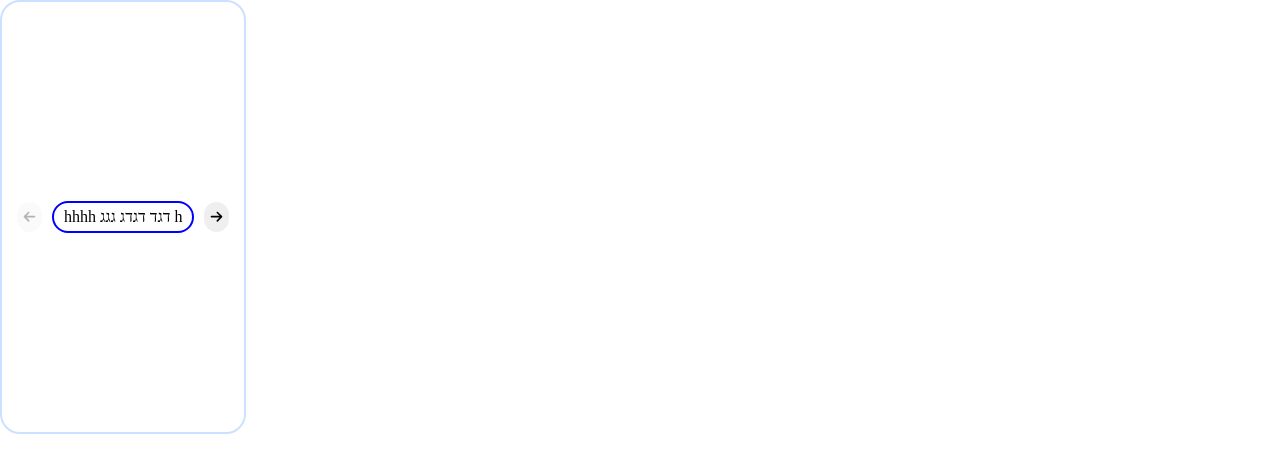
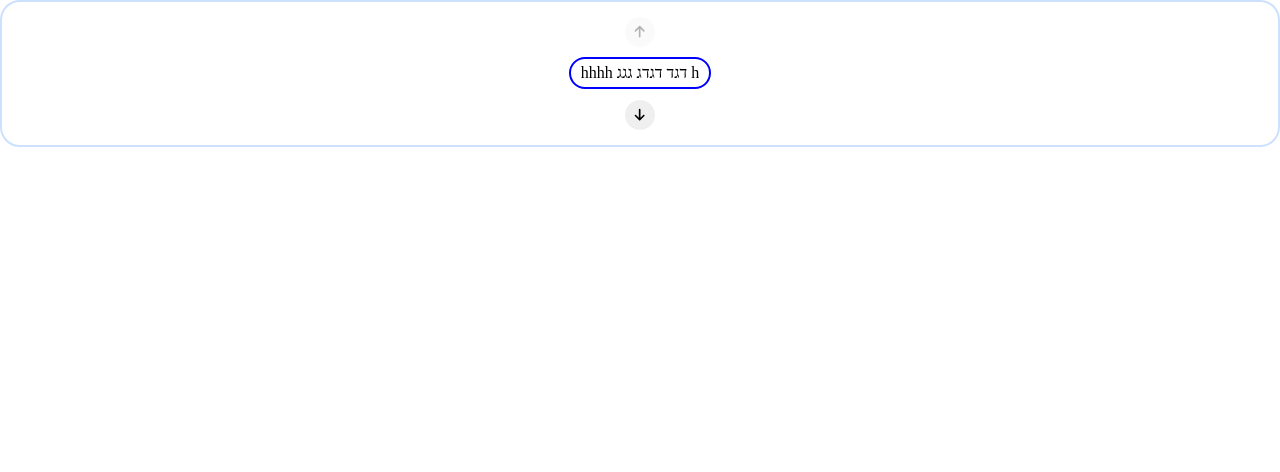
Before and after one commit to hadar888/Reeco-Hadar-Shoshan-Senior-FE-Task-V2, a React app: page / in a window 1280 px wide. Shown: the top 472 px of the page. Built offline with nearby package versions, Linux system fonts and the light colour scheme.

Commit message:
add direction control using prop

```diff
--- a/src/components/App.tsx
+++ b/src/components/App.tsx
@@ -6,7 +6,7 @@ import Carousel from "./Carousel";
 const App = () => {
     return (
         <>
-            <Carousel step={20}>
+            <Carousel step={20} isHorizontal={false}>
                 <Chip text={"hhhh דגד דגדג גגג h"} color={"blue"} />
                 <ItemCard
                     name={"עגבנייה עסיסית"}
--- a/src/components/Carousel.tsx
+++ b/src/components/Carousel.tsx
@@ -1,31 +1,33 @@
 import React, { useEffect, useMemo, useRef, useState } from "react";
-import { FaArrowRight, FaArrowLeft } from "react-icons/fa6";
+import { FaArrowRight, FaArrowLeft, FaArrowUp, FaArrowDown } from "react-icons/fa6";
 import styled from "styled-components";
 import { v4 as uuidv4 } from 'uuid';
 
 interface CarouselContainerProps {
-    $width: number;
+    $size: number;
+    $isHorizontal: boolean;
 }
 
 const gapSize = 10;
-const CarouselContainer = styled.div<CarouselContainerProps>(({ $width }) => ({
+const CarouselContainer = styled.div<CarouselContainerProps>(({ $size, $isHorizontal }) => ({
     display: 'flex',
-    flexDirection: 'row',
+    flexDirection: $isHorizontal ? 'row' : 'column',
     alignItems: 'center',
     padding: '15px',
     border: 'solid 2px #0064ff33',
     justifyContent: 'space-around',
     borderRadius: '20px',
-    width: `${$width}px`,
+    width: $isHorizontal ? `${$size}px` : 'unset',
+    height: !$isHorizontal ? `${$size}px` : 'unset',
     gap: `${gapSize}px`,
 }));
 
-const directionButtonWidth = 25;
+const directionButtonSize = 30;
 const DirectionButton = styled.button(() => ({
     borderRadius: '15px',
     border: 'none',
-    width: `${directionButtonWidth}px`,
-    height: '30px',
+    minWidth: `${directionButtonSize}px`,
+    minHeight: `${directionButtonSize}px`,
     display: 'flex',
     justifyContent: 'center',
     alignItems: 'center',
@@ -34,38 +36,47 @@ const DirectionButton = styled.button(() => ({
     }
 }));
 
-const CarouselContent = styled.div(() => ({
+interface CarouselContentProps {
+    $isHorizontal: boolean;
+}
+const CarouselContent = styled.div<CarouselContentProps>(({ $isHorizontal }) => ({
     display: 'flex',
     alignItems: 'center',
-    flexDirection: 'row',
+    flexDirection: $isHorizontal ? 'row' : 'column',
     gap: '5px',
-    // overflow: "hidden",
-    overflowX: 'scroll',
+    overflow: "hidden",
+    // overflowX: 'scroll',
+    // overflowY: 'scroll',
 }));
 
 interface CarouselProps {
     children: React.ReactNode[];
     step: number;
+    isHorizontal?: boolean;
 }
 
 const Carousel = (props: CarouselProps) => {
-    const { children, step } = props;
+    const { children, step, isHorizontal = true } = props;
 
     if (step <= 0) {
-        throw new Error("The value must be a positive number.");
+        throw new Error("Step must be a positive number.");
     }
 
     const [scrollPosition, setScrollPosition] = useState<number>(0);
-    const [containerWidth, setContainerWidth] = useState<number>(0);
+    const [containerSize, setContainerSize] = useState<number>(0);
     const containerRef = useRef<HTMLDivElement | null>(null);
     const firstItemRef = useRef<HTMLDivElement | null>(null);
+
+    const clientSizeProperty = useMemo(() => isHorizontal ? 'clientWidth' : 'clientHeight', [isHorizontal]);
+    const scrollSizeProperty = useMemo(() => isHorizontal ? 'scrollWidth' : 'scrollHeight', [isHorizontal]);
+    const scrollDirecton = useMemo(() => isHorizontal ? 'left' : 'top', [isHorizontal]);
 
     useEffect(() => {
         if (!firstItemRef.current) return;
 
-        const contentSize = firstItemRef.current.clientWidth;
-        const wrapperSize = (directionButtonWidth * 2) + (gapSize * 2)
-        setContainerWidth(contentSize + wrapperSize);
+        const contentSize = firstItemRef.current[clientSizeProperty];
+        const wrapperSize = (directionButtonSize * 2) + (gapSize * 2) + 1
+        setContainerSize(contentSize + wrapperSize);
     }, []);
 
     const isPrevDisabled = useMemo(() => {
@@ -75,7 +86,7 @@ const Carousel = (props: CarouselProps) => {
     const isNextDisabled = useMemo(() => {
         if (!containerRef.current) return;
 
-        return scrollPosition >= containerRef.current.scrollWidth - containerRef.current.clientWidth;
+        return scrollPosition >= containerRef.current[scrollSizeProperty] - containerRef.current[clientSizeProperty];
     }, [scrollPosition]);
 
     const handleScroll = (direction: "prev" | "next") => {
@@ -85,10 +96,10 @@ const Carousel = (props: CarouselProps) => {
 
         const newScrollPosition = isPrev
             ? Math.max(scrollPosition - step, 0)
-            : Math.min(scrollPosition + step, containerRef.current.scrollWidth - containerRef.current.clientWidth);
+            : Math.min(scrollPosition + step, containerRef.current[scrollSizeProperty] - containerRef.current[clientSizeProperty]);
 
         containerRef.current.scrollTo({
-            left: newScrollPosition,
+            [scrollDirecton]: newScrollPosition,
             behavior: "smooth"
         });
         setScrollPosition(newScrollPosition);
@@ -103,14 +114,14 @@ const Carousel = (props: CarouselProps) => {
     }
 
     return (
-        <CarouselContainer $width={containerWidth}>
+        <CarouselContainer $size={containerSize} $isHorizontal={isHorizontal}>
             <DirectionButton
                 disabled={isPrevDisabled}
                 onClick={handlePrev}
             >
-                <FaArrowLeft />
+                {isHorizontal ? <FaArrowLeft /> : <FaArrowUp />}
             </DirectionButton>
-            <CarouselContent ref={containerRef}>
+            <CarouselContent ref={containerRef} $isHorizontal={isHorizontal}>
                 {
                     children.map((item, index) => {
                         return (
@@ -125,7 +136,7 @@ const Carousel = (props: CarouselProps) => {
                 disabled={isNextDisabled}
                 onClick={handleNext}
             >
-                {<FaArrowRight />}
+                {isHorizontal ? <FaArrowRight /> : <FaArrowDown />}
             </DirectionButton>
         </CarouselContainer>
     )
```
